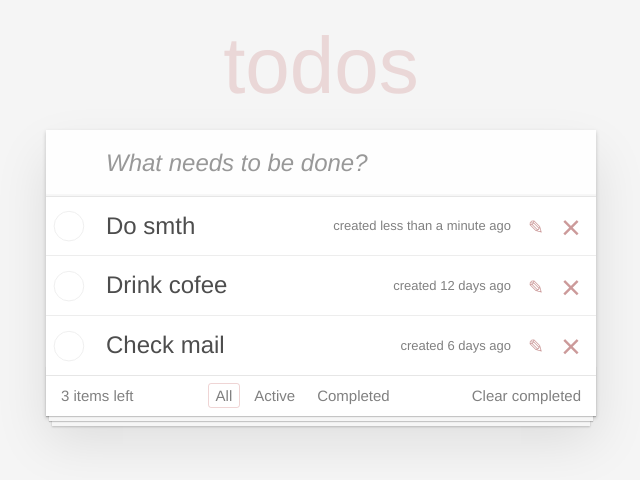
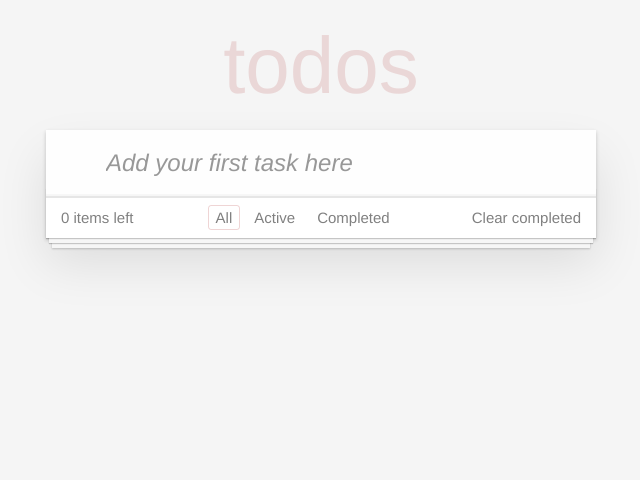
Before and after one commit to GiovanniMakarov/todoApp-react, a React (Create React App) app: page / in a window 1280 px wide. Shown: the top 480 px of the page, without its empty margins (319-959 px from the left). Built offline with nearby package versions, Linux system fonts and the light colour scheme.

Commit message:
bug fixes

```diff
--- a/package.json
+++ b/package.json
@@ -6,11 +6,13 @@
     "@testing-library/jest-dom": "^5.16.5",
     "@testing-library/react": "^13.4.0",
     "@testing-library/user-event": "^13.5.0",
+    "classnames": "^2.3.2",
     "date-fns": "^2.29.3",
     "prop-types": "^15.8.1",
     "react": "^18.2.0",
     "react-dom": "^18.2.0",
     "react-scripts": "5.0.1",
+    "uuid": "^9.0.0",
     "web-vitals": "^2.1.4"
   },
   "scripts": {
--- a/src/components/app-header/AppHeader.js
+++ b/src/components/app-header/AppHeader.js
@@ -4,12 +4,12 @@ import PropTypes from "prop-types";
 import NewTaskForm from "../new-task-form";
 
 function AppHeader(props) {
-  const { onAddItem } = props;
+  const { onAddItem, todos } = props;
 
   return (
     <header className="header">
       <h1>todos</h1>
-      <NewTaskForm onAddItem={onAddItem} />
+      <NewTaskForm onAddItem={onAddItem} todos={todos} />
     </header>
   );
 }
--- a/src/components/app/App.js
+++ b/src/components/app/App.js
@@ -1,45 +1,35 @@
 import "./App.css";
 import { Component } from "react";
-import { formatDistanceToNow } from "date-fns";
+import { formatDistanceToNow, parseISO } from "date-fns";
+import { v4 as uuidv4 } from "uuid";
 
 import AppHeader from "../app-header/AppHeader";
 import TaskList from "../task-list";
 import AppFooter from "../app-footer/AppFooter";
 
 export default class App extends Component {
-  maxID = 100;
-
   state = {
-    todoData: [
-      {
-        id: 1,
-        task: "Do smth",
-        isComplete: false,
-        creationDate: new Date(),
-        timeFromCreation: "",
-        isEditing: false,
-      },
-      {
-        id: 2,
-        task: "Drink cofee",
-        isComplete: false,
-        creationDate: new Date("2022 12 01 15:00"),
-        timeFromCreation: "",
-        isEditing: false,
-      },
-      {
-        id: 3,
-        task: "Check mail",
-        isComplete: false,
-        creationDate: new Date("2022 12 07 20:00"),
-        timeFromCreation: "",
-        isEditing: false,
-      },
-    ],
+    todoData: [],
     filter: "all",
   };
 
+  componentDidMount() {
+    const todoDataLS = JSON.parse(localStorage.getItem("todoData"));
+
+    if (todoDataLS) {
+      this.setState({
+        todoData: todoDataLS,
+      });
+    }
+  }
+
   onDoneClick = (id) => {
+    let todoDataLS = JSON.parse(localStorage.getItem("todoData"));
+
+    todoDataLS = this.toggleProperty(todoDataLS, id, "isComplete");
+
+    localStorage.setItem("todoData", JSON.stringify(todoDataLS));
+
     this.setState(({ todoData }) => {
       return {
         todoData: this.toggleProperty(todoData, id, "isComplete"),
@@ -50,9 +40,8 @@ export default class App extends Component {
   onAddItem = (text) => {
     if (text.length < 1) return;
 
-    this.setState(({ todoData }) => {
     const newTask = {
-        id: this.maxID++,
+      id: uuidv4(),
       task: text,
       isComplete: false,
       creationDate: new Date(),
@@ -60,6 +49,16 @@ export default class App extends Component {
       isEditing: false,
     };
 
+    let tasks = JSON.parse(localStorage.getItem("todoData"));
+
+    if (!tasks) {
+      tasks = [];
+    }
+
+    tasks.push(newTask);
+    localStorage.setItem("todoData", JSON.stringify(tasks));
+
+    this.setState(({ todoData }) => {
       const newArray = [...todoData, newTask];
 
       return {
@@ -69,17 +68,22 @@ export default class App extends Component {
   };
 
   onDeleted = (id) => {
-    this.setState(({ todoData }) => {
-      const idx = todoData.findIndex((el) => el.id === id);
-      const newArray = [...todoData.slice(0, idx), ...todoData.slice(idx + 1)];
+    const tasks = JSON.parse(localStorage.getItem("todoData"));
+    const newTasks = tasks.filter((el) => el.id !== id);
+    localStorage.setItem("todoData", JSON.stringify(newTasks));
 
+    this.setState(() => {
       return {
-        todoData: newArray,
+        todoData: newTasks,
       };
     });
   };
 
   onEditingFlagSet = (id) => {
+    const todoDataLS = JSON.parse(localStorage.getItem("todoData"));
+    const newData = this.toggleProperty(todoDataLS, id, "isEditing");
+    localStorage.setItem("todoData", JSON.stringify(newData));
+
     this.setState(({ todoData }) => {
       return {
         todoData: this.toggleProperty(todoData, id, "isEditing"),
@@ -88,16 +92,15 @@ export default class App extends Component {
   };
 
   onEditingTask = (id, newText) => {
-    this.setState(({ todoData }) => {
-      const idx = todoData.findIndex((el) => el.id === id);
+    const todoDataLS = JSON.parse(localStorage.getItem("todoData"));
+    const idx = todoDataLS.findIndex((el) => el.id === id);
+    todoDataLS[idx] = { ...todoDataLS[idx], task: newText };
 
-      const oldItem = todoData[idx];
-      const newItem = { ...oldItem, task: newText };
+    localStorage.setItem("todoData", JSON.stringify(todoDataLS));
 
-      const newArray = [...todoData.slice(0, idx), newItem, ...todoData.slice(idx + 1)];
-
+    this.setState(() => {
       return {
-        todoData: newArray,
+        todoData: todoDataLS,
       };
     });
   };
@@ -125,7 +128,11 @@ export default class App extends Component {
     if (todoData.length < 1) return;
 
     const newArray = todoData.map((todo) => {
-      const { creationDate } = todo;
+      let { creationDate } = todo;
+      if (typeof creationDate === "string") {
+        creationDate = parseISO(creationDate);
+      }
+
       const timeFromCreation = formatDistanceToNow(creationDate);
       return {
         ...todo,
@@ -148,12 +155,18 @@ export default class App extends Component {
   }
 
   filter(items, filter) {
+    const filters = {
+      all: "all",
+      active: "active",
+      completed: "completed",
+    };
+
     switch (filter) {
-      case "all":
+      case filters.all:
         return items;
-      case "active":
+      case filters.active:
         return items.filter((item) => !item.isComplete);
-      case "completed":
+      case filters.completed:
         return items.filter((item) => item.isComplete);
       default:
         return items;
@@ -172,7 +185,7 @@ export default class App extends Component {
 
     return (
       <section className="todoapp">
-        <AppHeader onAddItem={this.onAddItem} />
+        <AppHeader onAddItem={this.onAddItem} todos={todoData} />
         <section className="main">
           <TaskList
             todos={visibleTodos}
--- a/src/components/new-task-form/NewTaskForm.js
+++ b/src/components/new-task-form/NewTaskForm.js
@@ -24,20 +24,27 @@ export default class NewTaskForm extends Component {
   };
 
   onSubmit = (event) => {
+    const { onAddItem } = this.props;
+    const { text } = this.state;
+
     event.preventDefault();
 
-    this.props.onAddItem(this.state.text);
-    this.setState({
-      text: "",
+    onAddItem(text);
+
+    this.setState(() => {
+      return { text: "" };
     });
   };
 
   render() {
+    const { todos } = this.props;
+    const placeHolderText = todos.length > 0 ? "What needs to be done?" : "Add your first task here";
+
     return (
       <form onSubmit={this.onSubmit}>
         <input
           className="new-todo"
-          placeholder="What needs to be done?"
+          placeholder={placeHolderText}
           onChange={this.onInputChange}
           value={this.state.text}
         />
--- a/src/components/task-list/TaskList.js
+++ b/src/components/task-list/TaskList.js
@@ -3,6 +3,8 @@ import { Component } from "react";
 import PropTypes from "prop-types";
 
 import Task from "../task";
+
+const classNames = require("classnames");
 
 export default class TaskList extends Component {
   static defaultProps = {
@@ -23,14 +25,10 @@ export default class TaskList extends Component {
     const elements = todos.map((item) => {
       const { id, isComplete, isEditing } = item;
 
-      let action;
-      if (isComplete) {
-        action = "completed";
-      } else if (isEditing) {
-        action = "editing";
-      } else {
-        action = null;
-      }
+      const action = classNames({
+        completed: isComplete,
+        editing: isEditing,
+      });
 
       return (
         <li key={id} className={action}>
--- a/src/components/task/Task.js
+++ b/src/components/task/Task.js
@@ -47,7 +47,7 @@ export default class Task extends Component {
   };
 
   render() {
-    const { onComplete, onDeleted, onEditingFlagSet, timeFromCreation, task } = this.props;
+    const { onComplete, onDeleted, onEditingFlagSet, timeFromCreation, task, isEditing } = this.props;
     const isChecked = this.props.isComplete;
 
     let textTimeFromCreation = `created ${timeFromCreation} ago`;
@@ -64,7 +64,7 @@ export default class Task extends Component {
           <button type="button" className="icon icon-edit" onClick={onEditingFlagSet} aria-label="edit-button" />
           <button type="button" className="icon icon-destroy" onClick={onDeleted} aria-label="delete-button" />
         </div>
-        {this.props.isEditing && (
+        {isEditing && (
           <form onSubmit={this.onSubmitEdit} onBlur={this.onSubmitEdit}>
             <input
               type="text"
--- a/src/components/tasks-filter/TaskFilter.js
+++ b/src/components/tasks-filter/TaskFilter.js
@@ -1,6 +1,8 @@
 import { Component } from "react";
 import "./TaskFilter.css";
 import PropTypes from "prop-types";
+
+const classNames = require("classnames");
 
 export default class TaskFilter extends Component {
   static defaultProps = {
@@ -23,8 +25,9 @@ export default class TaskFilter extends Component {
     const { filter, onFilterChange } = this.props;
 
     const buttons = this.buttons.map(({ name, label }) => {
-      const isActive = filter === name;
-      const clazz = isActive ? "selected" : null;
+      const clazz = classNames({
+        selected: filter === name,
+      });
 
       return (
         <li key={name}>
```
Also changed, not shown: 1 other file (tests, documents, lock files or other folders). Lines whose indentation alone changed are shown as unchanged.
